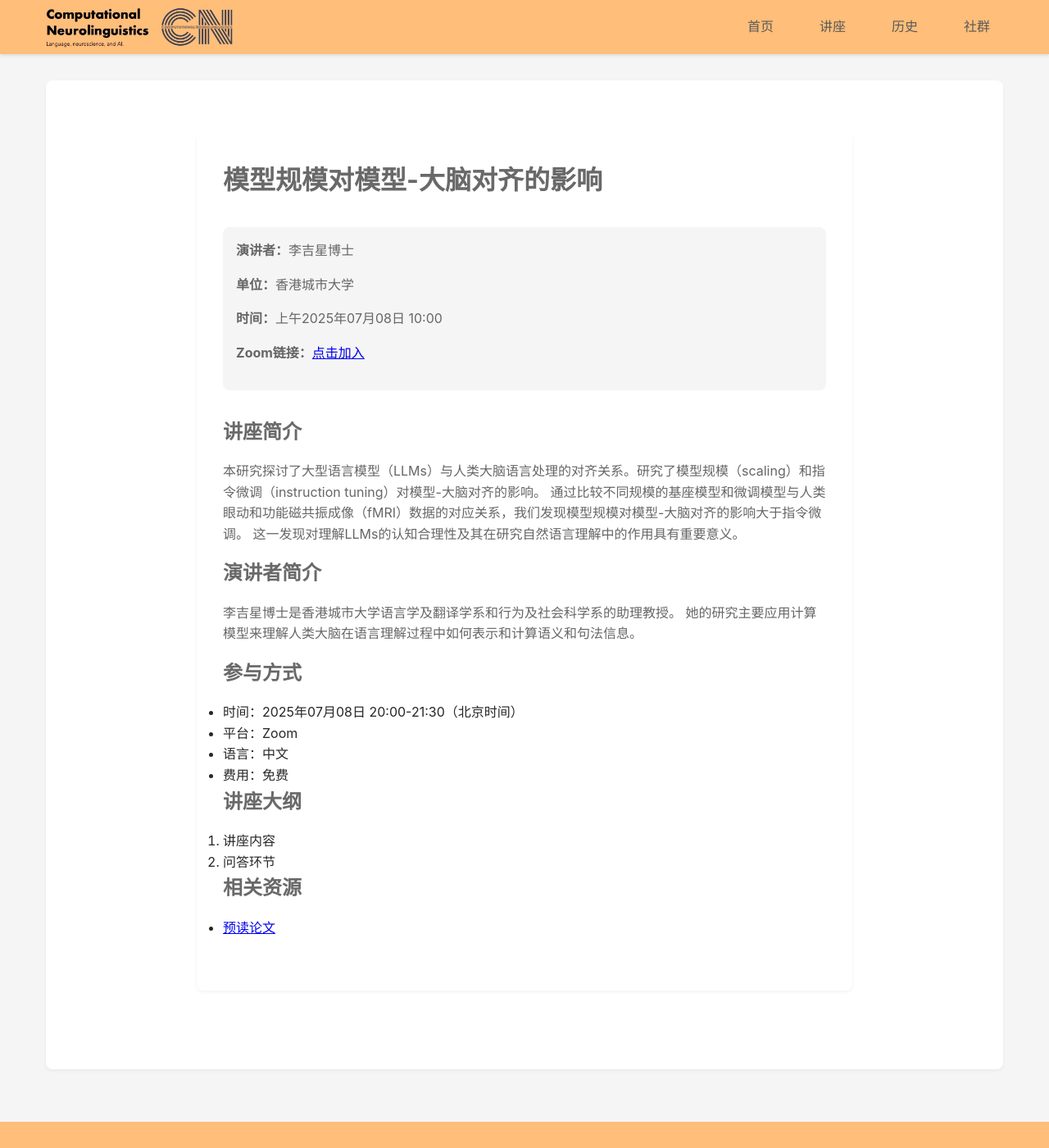
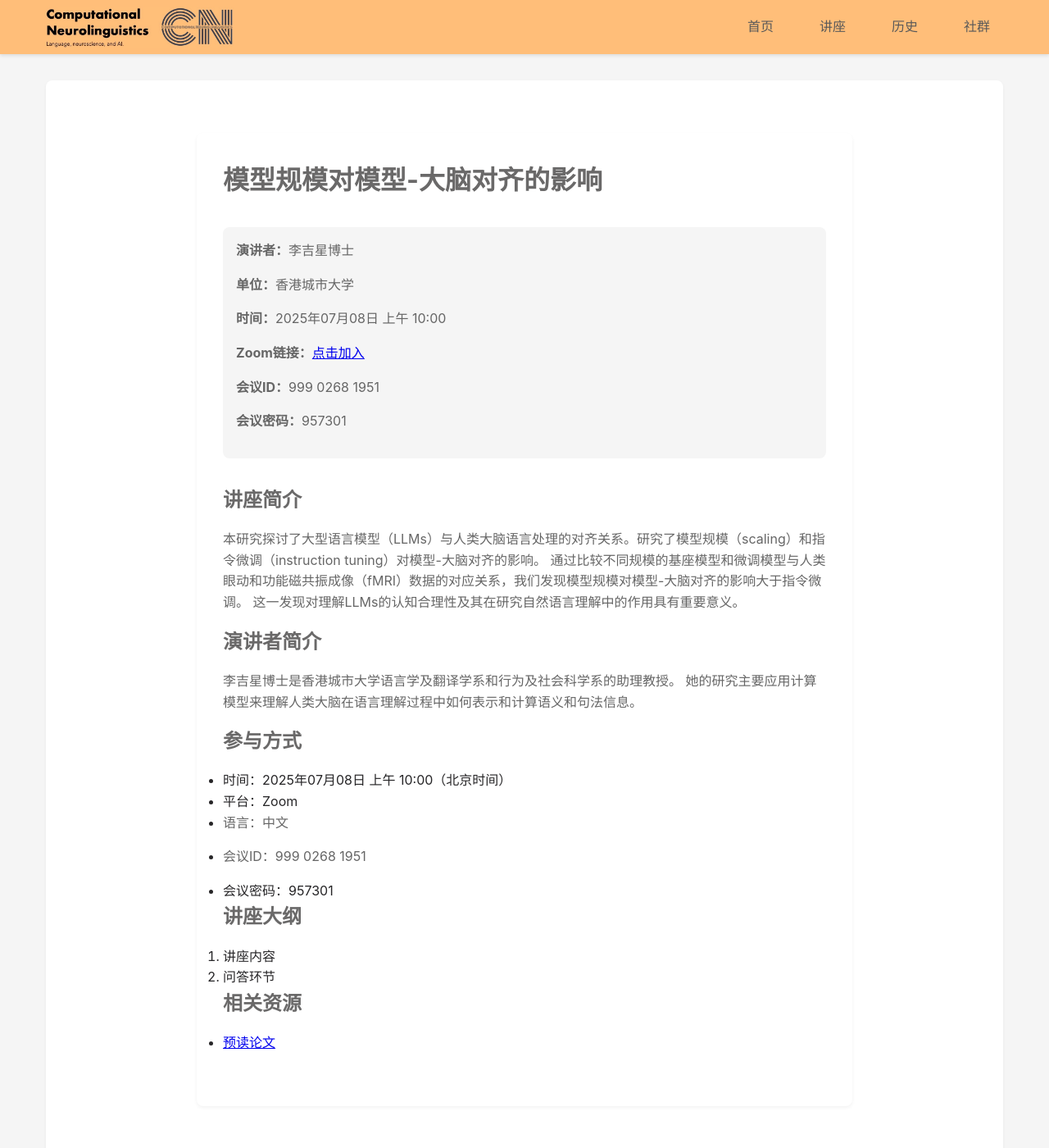
Before and after one commit to xufengduan/Computational-Neurolinguistics-Forum, a Jekyll site: the page built from events/2025-07-Li-Jixing/index.md, in a window 1280 px wide and 1400 px high. Shown: the whole window at 82% size. Built offline with Jekyll 4.4.1, drawn with Linux system fonts in a browser that asks for light colours.

Commit message:
调整事件页面和归档页面的时间显示格式，确保日期和时间信息的清晰展示；在事件详情中添加Zoom会议ID和密码的显示逻辑。

```diff
--- a/_layouts/event.html
+++ b/_layouts/event.html
@@ -7,8 +7,8 @@
         <div class="event-meta">
             <p><strong>演讲者：</strong>{{ page.speaker }}</p>
             <p><strong>单位：</strong>{{ page.institution }}</p>
-            <p><strong>时间：</strong>{% assign hour = page.date | date: "%H" | plus: 0 %}{% if hour < 12 %}上午{% else
-                    %}下午{% endif %}{{ page.date | date: "%Y年%m月%d日 %H:%M" }}</p>
+            <p><strong>时间：</strong>{{ page.date | date: "%Y年%m月%d日" }} {% assign hour = page.date | date: "%H" | plus: 0
+                %}{% if hour < 12 %}上午{% else %}下午{% endif %} {{ page.date | date: "%H:%M" }}</p>
                     {% if page.zoom_link %}
                     <p><strong>Zoom链接：</strong><a href="{{ page.zoom_link }}">点击加入</a></p>
                     {% endif %}
--- a/events/2025-07-Li-Jixing/index.md
+++ b/events/2025-07-Li-Jixing/index.md
@@ -22,6 +22,8 @@
 
 resources: |
   - [预读论文](https://www.biorxiv.org/content/10.1101/2024.08.15.608196v4)
+zoom_id: 999 0268 1951
+zoom_password: 957301
 ---
 
 ## 讲座简介
@@ -42,10 +44,15 @@
 
 ## 参与方式
 
-- 时间：{{ page.date | date: "%Y年%m月%d日" }} 20:00-21:30（北京时间）
+- 时间：{{ page.date | date: "%Y年%m月%d日" }} {% assign hour = page.date | date: "%H" | plus: 0 %}{% if hour < 12 %}上午{% else %}下午{% endif %} {{ page.date | date: "%H:%M" }}（北京时间）
 - 平台：Zoom
 - 语言：中文
-- 费用：免费
+{% if page.zoom_id %}
+- 会议ID：{{ page.zoom_id }}
+{% endif %}
+{% if page.zoom_password %}
+- 会议密码：{{ page.zoom_password }}
+{% endif %}
 
 ## 讲座大纲
 
```
Also changed, not shown: README.md (+1 -1 lines), archive/index.md (+1 -1 lines), events/index.md (+1 -1 lines), scripts/generate_event_pages.py (+13 -2 lines).
